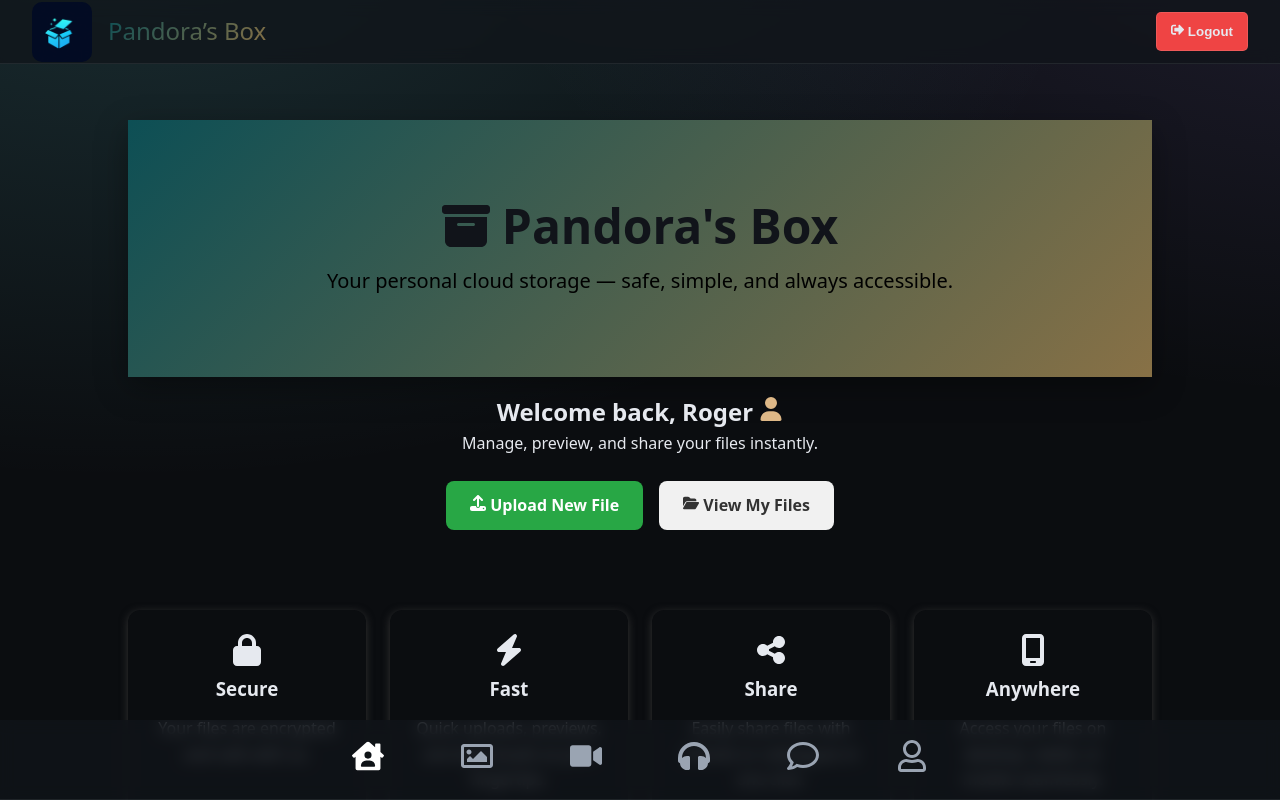
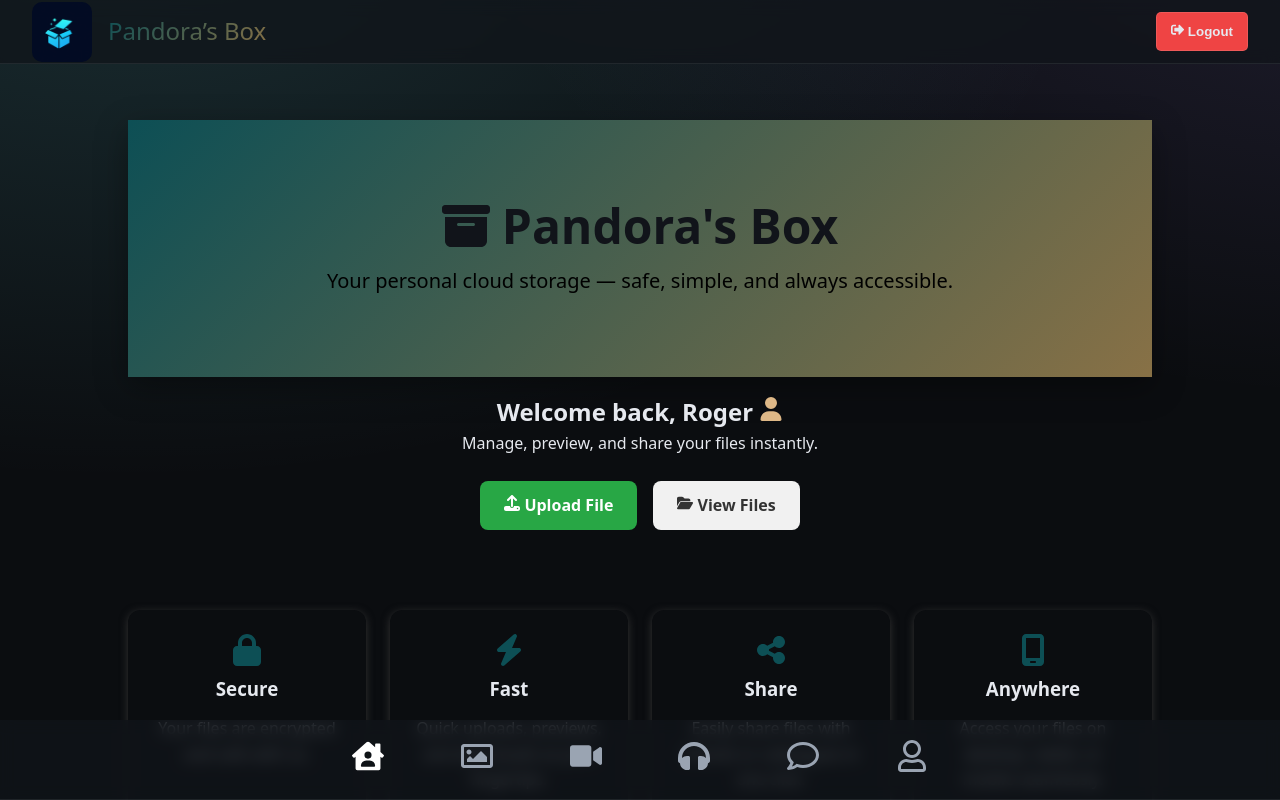
Before and after one commit to Metgala1/Pandora-s-box-, a React (Vite) app: page / in a window 1280 px wide. Built offline with nearby package versions, Linux system fonts and the light colour scheme.

Commit message:
css commit

```diff
--- a/src/components/Main.jsx
+++ b/src/components/Main.jsx
@@ -54,10 +54,10 @@ const Main = () => {
           <p>Manage, preview, and share your files instantly.</p>
           <div className={styles.quickAction}>
             <a className={`${styles.btn} ${styles.uploadBtn}`} href="/upload">
-              <FaUpload /> Upload New File
+              <FaUpload /> Upload File
             </a>
             <a className={`${styles.btn} ${styles.loginBtn}`} href="/files">
-              <FaFolderOpen /> View My Files
+              <FaFolderOpen /> View Files
             </a>
           </div>
         </section>
@@ -68,22 +68,22 @@ const Main = () => {
         {!user && <h2>Why Pandora’s Box?</h2>}
         <div className={styles.featureGrid}>
           <div className={styles.featureCard}>
-            <FaLock size={32} />
+            <FaLock className={styles.icon} size={32} />
             <h3>Secure</h3>
             <p>Your files are encrypted and safe with us.</p>
           </div>
           <div className={styles.featureCard}>
-            <FaBolt size={32} />
+            <FaBolt className={styles.icon} size={32} />
             <h3>Fast</h3>
             <p>Quick uploads, previews, and downloads at your fingertips.</p>
           </div>
           <div className={styles.featureCard}>
-            <FaShareNodes size={32} />
+            <FaShareNodes className={styles.icon}size={32} />
             <h3>Share</h3>
             <p>Easily share files with friends or colleagues in one click.</p>
           </div>
           <div className={styles.featureCard}>
-            <FaMobileScreen size={32} />
+            <FaMobileScreen className={styles.icon} size={32} />
             <h3>Anywhere</h3>
             <p>Access your files on desktop, tablet, or mobile seamlessly.</p>
           </div>
--- a/src/styles/Main.module.css
+++ b/src/styles/Main.module.css
@@ -136,7 +136,8 @@
 
 .featureGrid {
   display: grid;
-  grid-template-columns: repeat(auto-fit, minmax(220px, 1fr));
+  grid-template-columns: repeat(auto-fit, minmax(180px, 1fr));
+  justify-content: center;
   gap: 1.5rem;
   margin-top: 2rem;
 }
@@ -150,6 +151,11 @@
 
 .featureCard h3 {
   margin-bottom: 0.75rem;
+  font-weight: 800;
+}
+
+.icon{
+    color: var(--brand);
 }
 
 /* Call to Action */
```
